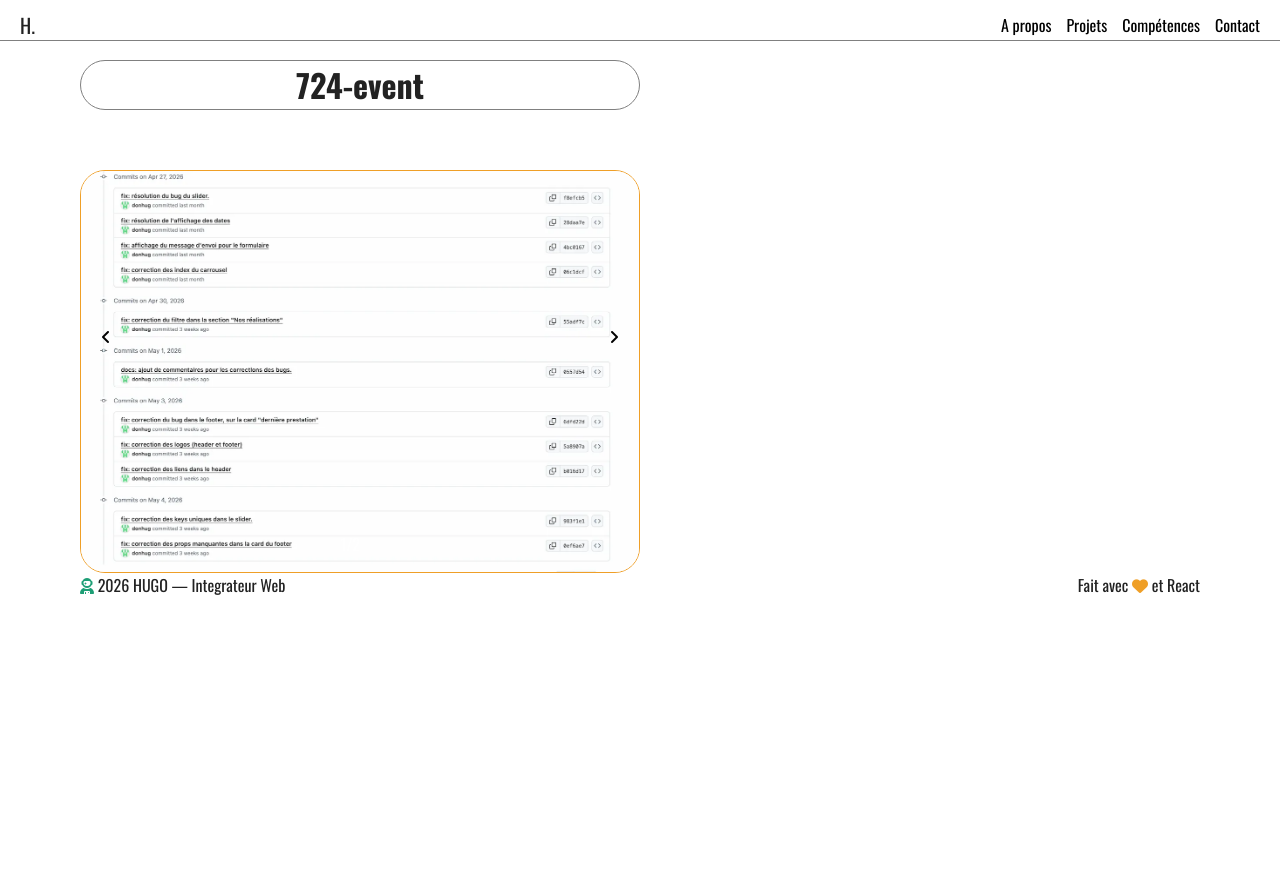
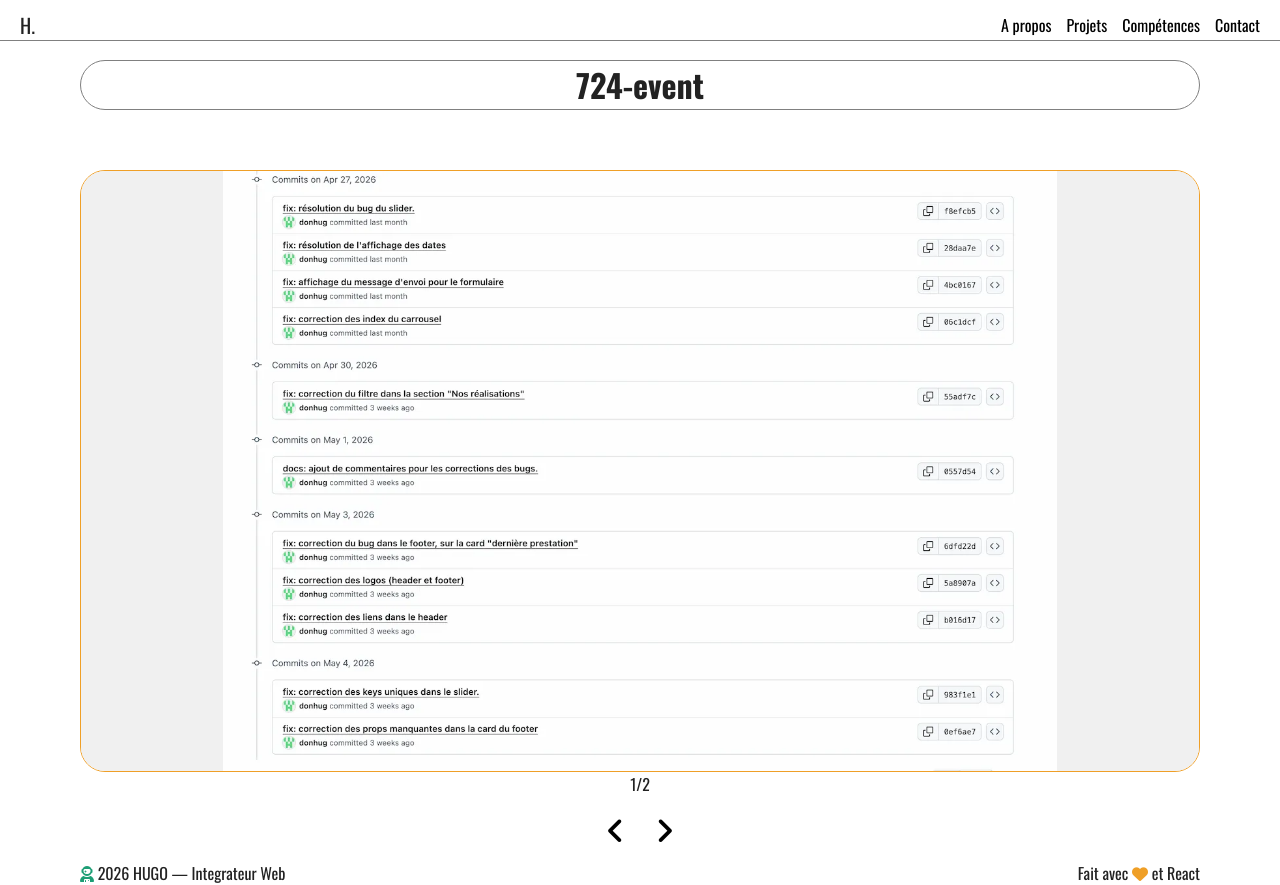
Before and after one commit to donhug/FEREY-HUGO, a React (Vite) app in the folder FEREY-HUGO/: page /Projet/724-event in a window 1280 px wide. Before the commit the page ends 800 px from the top, so only its background shows below. Built offline with nearby package versions, Linux system fonts and the light colour scheme.

Commit message:
refactor: réorganisation du carrousel page projet

```diff
--- a/FEREY-HUGO/src/components/Carrousel/carrousel.css
+++ b/FEREY-HUGO/src/components/Carrousel/carrousel.css
@@ -1,62 +1,40 @@
 .carrousel{
     overflow: hidden;
-    height: 100%;
+    width: 100%;
     border-radius: 25px;
-    position: relative;
-    object-fit: cover;
     border:1px var(--primary-color) solid;
+}
+.carrousel__img-container{
+    background: #f0f0f0;
+    height: 300px;
 }
 .carrousel__image{
     width: 100%;
     height: 100%;
-    object-fit: cover;
+    object-fit: contain;
     object-position: center;
-    display: block;
-}
-.carrousel__button{
-    position: absolute;
-    z-index: 2;
-    top: 50%;
-    right: 50%;
+    border-radius: 25px;
 }
 
-.btn__gauche{
-    position: absolute;
-    border: none;
-    cursor: pointer;
-    background: transparent;
-    left: 20px;
-    top: 35%;
-    transform: translateY(50%);
+.carrousel__bottom{
+    display: flex;
+    justify-content: center;
+    align-items: center;
+    flex-direction: column;
+    width: 100%;
 }
-.btn__droite{
-    position: absolute;
-    border: none;
-    cursor: pointer;
-    background: transparent;
-    right: 20px;
-    top: 35%;
-    transform: translateY(50%);
+.carrousel__btn{
+    display: flex;
+    gap: 30px;
+    margin: 10px 0 10px 0;
+    font-size: 30px;
 }
-.carrousel__index{
-    position: absolute;
-    right: 50%;
-    top: 90%;
-    color: white;
-    z-index: 2;
+@media (min-width: 768px) {
 }
 
-@media (max-width: 768px) {
-    .carrousel{
-        height: 255px;
-    }
-    .btn__gauche img{
-        width: 15px;
-    }
-    .btn__droite img{
-        width: 15px;
-    }
-    .carrousel__index{
-        display: none;
+/* Desktop */
+@media (min-width: 1024px) {
+    .carrousel__img-container{
+        height: 600px;
     }
 }
--- a/FEREY-HUGO/src/components/Carrousel/carrousel.jsx
+++ b/FEREY-HUGO/src/components/Carrousel/carrousel.jsx
@@ -3,7 +3,7 @@ import {useState} from "react";
 
 const Carrousel = (props) => {
     const [index, setIndex] = useState(0)
-    const suivant= () =>{
+    const arriere= () =>{
         setIndex(prev =>{
                 if(prev === props.images.length-1 ){
                     return 0
@@ -22,24 +22,27 @@ const Carrousel = (props) => {
         )
     }
     return <>
+        <div className="carrousel">
+            <div className="carrousel__img-container">
+                <img className="carrousel__image" src={props.images[index]} alt="photo du logement" />
+            </div>
 
-        <div className="carrousel">
-            <img className="carrousel__image" src={props.images[index]} alt="photo du logement" />
+        </div>
             {props.images.length > 1 &&
-                <>
-                    <button onClick={suivant} className="btn__droite">
-                        <i className="fa-solid fa-angle-right"></i>
-                    </button>
-                    <button onClick={avant} className="btn__gauche">
-                        <i className="fa-solid fa-angle-left"></i>
-                    </button>
-                    <div className="carrousel__index">
-                        <p>{index+1}/{props.images.length}</p>
+                    <div className="carrousel__bottom">
+                        <div className="carrousel__index">
+                            <p>{index+1}/{props.images.length}</p>
+                        </div>
+                        <div className="carrousel__btn">
+                            <button onClick={avant} className="btn__droite">
+                                <i className="fa-solid fa-angle-left"></i>
+                            </button>
+                            <button onClick={arriere} className="btn__gauche">
+                                <i className="fa-solid fa-angle-right"></i>
+                            </button>
+                        </div>
                     </div>
-                </>
             }
-        </div>
-
     </>
 }
 export default Carrousel;
--- a/FEREY-HUGO/src/pages/Projet/Projet.css
+++ b/FEREY-HUGO/src/pages/Projet/Projet.css
@@ -1,9 +1,9 @@
-.main{
+.projet-main{
     display: flex;
     flex-direction: column;
     align-items: center;
 }
-.title{
+.projet-titre{
     width: 100%;
     display: flex;
     justify-content: center;
@@ -12,3 +12,10 @@
     border:1px var(--border-color) solid ;
     border-radius: 30px;
 }
+
+@media (min-width: 768px) {
+}
+
+/* Desktop */
+@media (min-width: 1024px) {
+}
--- a/FEREY-HUGO/src/pages/Projet/Projet.jsx
+++ b/FEREY-HUGO/src/pages/Projet/Projet.jsx
@@ -8,11 +8,10 @@ function Projet(){
     const projet = projets.find((projet) => projet.id === id)
     return (
         <>
-            <div className="main">
-                <div className="title">
+            <div className="projet-main">
+                <div className="projet-titre">
                     <h1>{projet.title}</h1>
                 </div>
-
                 <Carrousel
                     images={projet.images}
                 />
```
